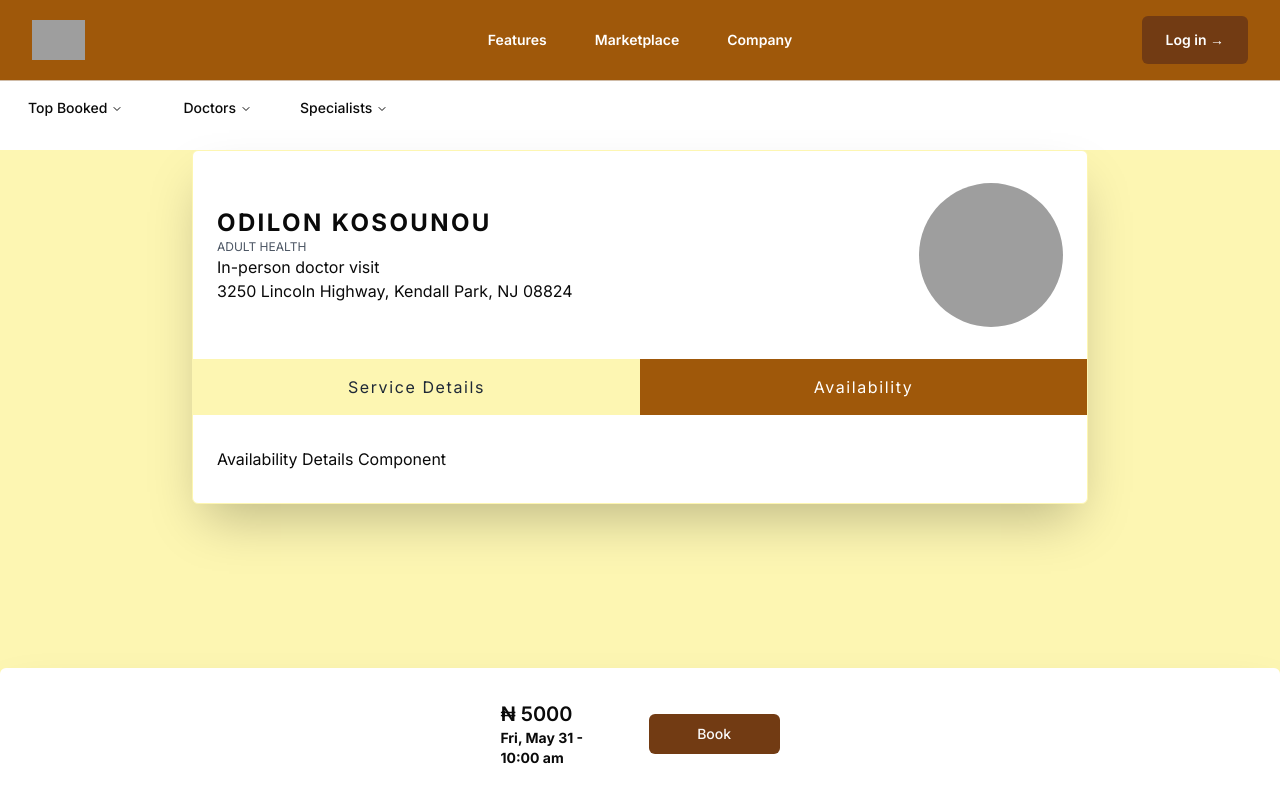
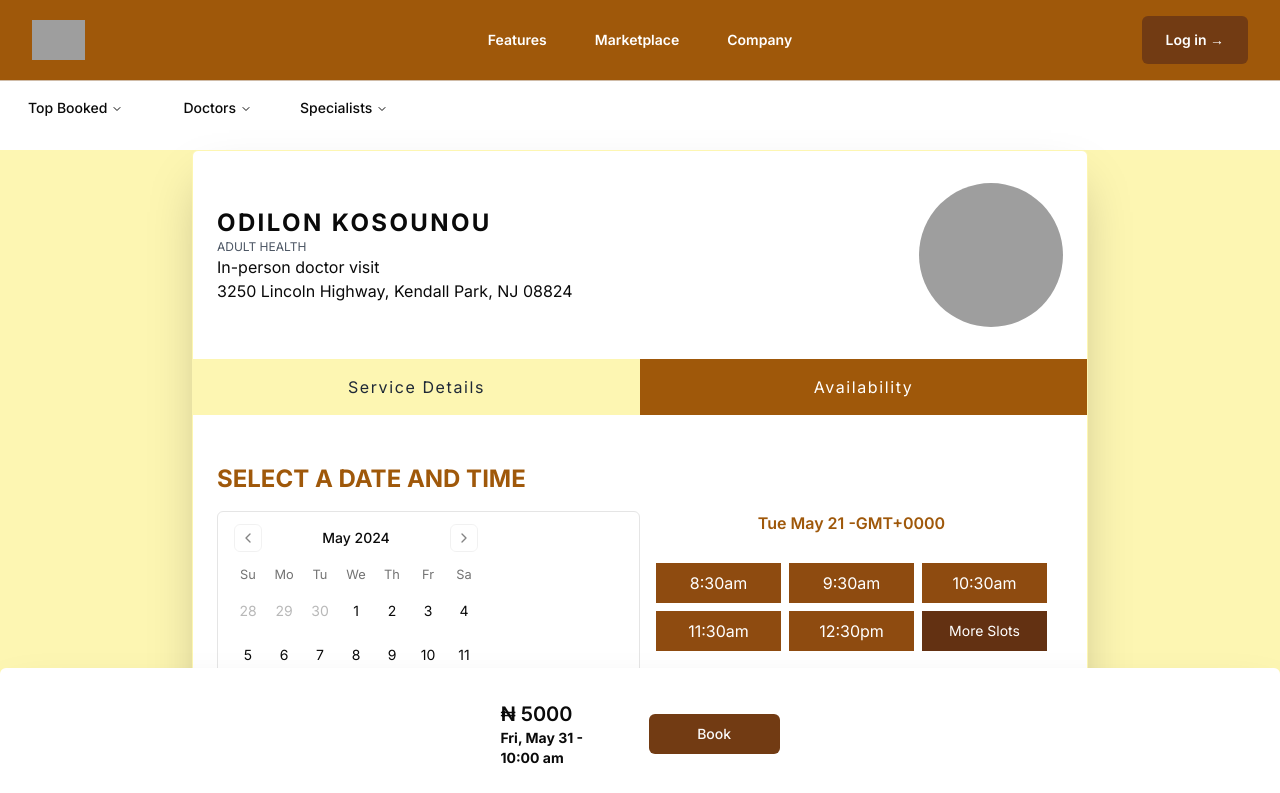
Before and after one commit to chukmas20/medic, a Next.js app: page /doctors/1 in a window 1280 px wide. Shown: the top 793 px of the page. Built offline with nearby package versions, Linux system fonts and the light colour scheme; grey boxes are pictures that could not be loaded.

Commit message:
new additions

```diff
--- /dev/null
+++ b/app/(front)/login/page.tsx
@@ -0,0 +1,16 @@
+import React from 'react'
+
+const page = () => {
+  return (
+    <div className='bg-yellow-100'>
+        <div className="grid md:grid-cols-2 grid-cols-1">
+            <div className='bg'>
+            </div>
+            <div className=''>
+            </div>
+        </div>
+    </div>
+  )
+}
+
+export default page
--- /dev/null
+++ b/app/(front)/register/page.tsx
@@ -0,0 +1,11 @@
+import React from 'react'
+
+const page = () => {
+  return (
+    <div>
+         <h2> Register Page</h2>
+    </div>
+  )
+}
+
+export default page
--- /dev/null
+++ b/components/Availability.tsx
@@ -0,0 +1,84 @@
+"use client"
+import React, { useState } from 'react';
+import { Calendar } from "@/components/ui/calendar"
+
+
+const Availability = () => {
+    const [bookDate, setBookDate] = useState<Date | undefined>(new Date())
+    const GMT = bookDate?.toString().split("GMT")[1].split(" ")[0];
+    const formattedDate = `${bookDate?.toString().split(" ").slice(0,3).join(" ")} -GMT${GMT}`;
+    console.log(bookDate)
+    console.log(GMT)
+
+    const timeStamps = [
+        {
+         time:"8:30",
+         period:"am"
+        },
+        {
+         time:"9:30",
+         period:"am"
+        },
+        {
+         time:"10:30",
+         period:"am"
+        },
+        {
+         time:"11:30",
+         period:"am"
+        },
+        {
+         time:"12:30",
+         period:"pm"
+        },
+        {
+         time:"13:30",
+         period:"pm"
+        },
+        {
+         time:"14:30",
+         period:"pm"
+        },
+     ]
+  return (
+
+    <div className='mb-[200px]'>
+        <h2 className='font-bold py-4 text-2xl uppercase text-yellow-600'> Select a Date and Time</h2>
+        <div className="grid grid-cols-2 gap-4 lg:gap-0">
+            <div className="sm:col-span-1  col-span-full">
+            <Calendar
+                    mode="single"
+                    selected={bookDate}
+                    onSelect={setBookDate}
+                    className="rounded-md border"
+                />
+            </div>
+            <div className="sm:col-span-1 col-span-full">
+                 <div className="px-4">
+                   { bookDate
+                   && <h2 className='pb-4 font-semibold text-yellow-600 text-center'>
+                    {formattedDate}
+                 </h2>}
+                 <div className='py-3 grid grid-cols-3 gap-2'>
+                     {timeStamps.slice(0,5).map((item,i)=>{
+                      return(
+                         <button  key={i} className='bg-yellow-700 text-white text-center py-2 px-3 '>
+                           {item.time}
+                           {item.period}
+                        </button>
+                      )
+                     })}
+                     <button
+                      className='bg-yellow-900 text-center truncate text-sm text-white py-2 px-3'>
+                        More Slots
+                      </button>
+                 </div>
+                 </div>
+            </div>
+
+        </div>
+    </div>
+  )
+}
+
+export default Availability
--- a/components/DoctorDetails.tsx
+++ b/components/DoctorDetails.tsx
@@ -1,5 +1,6 @@
 "use client";
 import React, { useState } from 'react'
+import Availability from './Availability';
 
 const DoctorDetails = () => {
     const [isActive, setIsActive] = useState("availability")
@@ -23,7 +24,7 @@ const DoctorDetails = () => {
         <div className='py-8 px-6'>
         {isActive === "availability" ? (
            <div className='' >
-           Availability Details Component
+             <Availability />
          </div>
         ):(
         <div className='' >
--- a/components/frontend/Navbar.tsx
+++ b/components/frontend/Navbar.tsx
@@ -11,6 +11,7 @@ import {
   XMarkIcon,
 } from '@heroicons/react/24/outline'
 import { ChevronDownIcon, PhoneIcon, PlayCircleIcon } from '@heroicons/react/20/solid'
+import Link from 'next/link'
 
 
 
@@ -53,9 +54,9 @@ export default function Navbar() {
           </a>
         </Popover.Group>
         <div className="hidden lg:flex lg:flex-1 lg:justify-end">
-          <a href="#" className="text-sm font-semibold leading-6 text-white bg-yellow-800 py-3 px-6 rounded-md">
+          <Link href="/login" className="text-sm font-semibold leading-6 text-white bg-yellow-800 py-3 px-6 rounded-md">
             Log in <span aria-hidden="true">&rarr;</span>
-          </a>
+          </Link>
         </div>
       </nav>
       <Dialog className="lg:hidden" open={mobileMenuOpen} onClose={setMobileMenuOpen}>
@@ -99,12 +100,12 @@ export default function Navbar() {
                 </a>
               </div>
               <div className="py-6">
-                <a
-                  href="#"
+                <Link
+                  href="/login"
                   className="-mx-3 block rounded-lg px-3 py-2.5 text-base font-semibold leading-7 text-white hover:bg-black"
                 >
                   Log in
-                </a>
+                </Link>
               </div>
             </div>
           </div>
```
